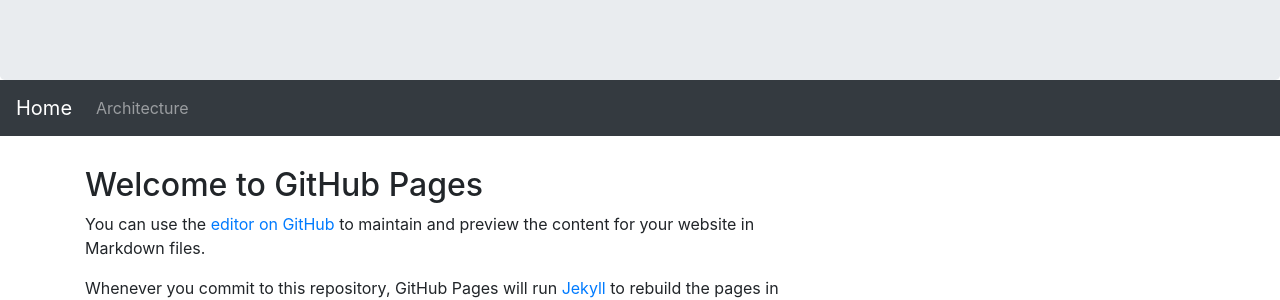
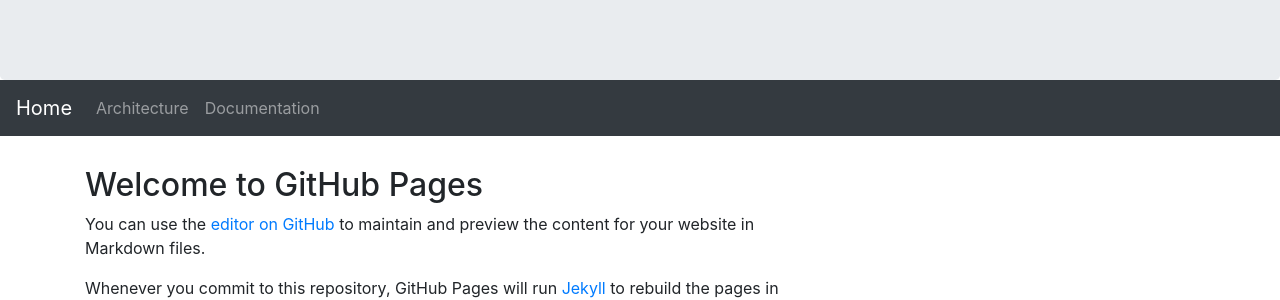
Before and after one commit to SumApp/SumApp.github.io, a Jekyll site: the page built from index.md, in a window 1280 px wide. Shown: the part 144-444 px from the top of the page. Built offline with Jekyll 4.4.1, drawn with Linux system fonts in a browser that asks for light colours; our own code applies the rules of GitHub Pages for plain Markdown files.

Commit message:
documentation

```diff
--- a/_config.yml
+++ b/_config.yml
@@ -14,3 +14,6 @@
   architecture:
     output: true
     title: Architecture
+  documentation:
+    output: true
+    title: Documentation
```
Also changed, not shown: _documentation/overview.md (added, +5 -0 lines).
